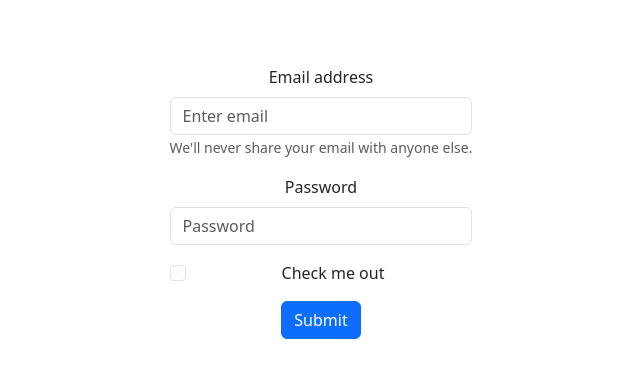
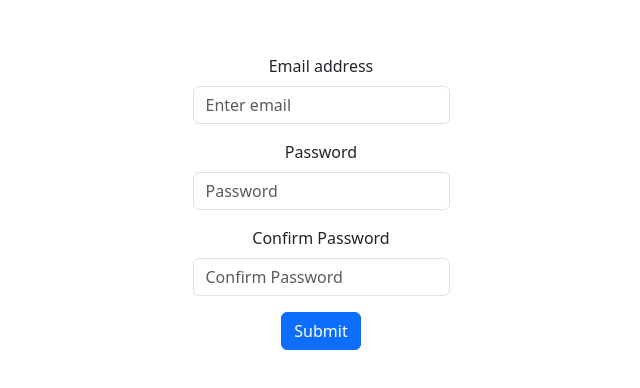
Before and after one commit to Umang-saxena/firebase-authentication, a React (Vite) app: page / in a window 1280 px wide. Shown: the part 198-586 px from the top of the page, without its empty margins (319-959 px from the left). Built offline with nearby package versions, Linux system fonts and the light colour scheme.

Commit message:
Formik Register working

```diff
--- a/package.json
+++ b/package.json
@@ -11,9 +11,11 @@
   },
   "dependencies": {
     "bootstrap": "^5.3.5",
+    "formik": "^2.4.6",
     "react": "^19.0.0",
     "react-bootstrap": "^2.10.9",
-    "react-dom": "^19.0.0"
+    "react-dom": "^19.0.0",
+    "yup": "^1.6.1"
   },
   "devDependencies": {
     "@eslint/js": "^9.21.0",
--- a/src/App.jsx
+++ b/src/App.jsx
@@ -1,13 +1,14 @@
 import { useState } from 'react'
-import Login from './components/Login'
+import Register from './components/Register'
 import './App.css'
+import 'bootstrap/dist/css/bootstrap.min.css';
 
 function App() {
 
   return (
     <>
-    <div className="row">
-      <Login />
+    <div className="App">
+      <Register />
     </div>
 
     </>
--- a/src/components/Login.jsx
+++ /dev/null
@@ -1,29 +0,0 @@
-import Button from "react-bootstrap/Button";
-import Form from "react-bootstrap/Form";
-
-function BasicExample() {
-  return (
-    <Form>
-      <Form.Group className="mb-3" controlId="formBasicEmail">
-        <Form.Label>Email address</Form.Label>
-        <Form.Control type="email" placeholder="Enter email" />
-        <Form.Text className="text-muted">
-          We'll never share your email with anyone else.
-        </Form.Text>
-      </Form.Group>
-
-      <Form.Group className="mb-3" controlId="formBasicPassword">
-        <Form.Label>Password</Form.Label>
-        <Form.Control type="password" placeholder="Password" />
-      </Form.Group>
-      <Form.Group className="mb-3" controlId="formBasicCheckbox">
-        <Form.Check type="checkbox" label="Check me out" />
-      </Form.Group>
-      <Button variant="primary" type="submit">
-        Submit
-      </Button>
-    </Form>
-  );
-}
-
-export default BasicExample;
--- /dev/null
+++ b/src/components/Register.jsx
@@ -0,0 +1,43 @@
+import Form from "react-bootstrap/Form";
+import Button from "react-bootstrap/Button";
+import { useFormik } from "formik";
+
+const initialValues = {
+  email: "",
+  password: "",
+  confirm_password: "",
+};
+
+
+const Register = () => {
+  const formik = useFormik({
+    initialValues:initialValues,
+    onSubmit: (values) => {
+      console.log(formik.values);
+    },
+  });
+  // console.log(formik)
+
+  return (
+    <Form  onSubmit={formik.handleSubmit}>
+      <Form.Group className="mb-3" controlId="email">
+        <Form.Label>Email address</Form.Label>
+        <Form.Control type="email" placeholder="Enter email" values={formik.values.email} onChange={formik.handleChange} onBlur={formik.handleBlur} />
+      </Form.Group>
+      <Form.Group className="mb-3" controlId="password">
+        <Form.Label>Password</Form.Label>
+        <Form.Control type="password" placeholder="Password" values={formik.values.password} onChange={formik.handleChange} onBlur={formik.handleBlur} />
+      </Form.Group>
+      <Form.Group className="mb-3" controlId="confirm_password">
+        <Form.Label>Confirm Password</Form.Label>
+        <Form.Control type="password" placeholder="Confirm Password" values={formik.values.confirm_password} onChange={formik.handleChange} onBlur={formik.handleBlur} />
+      </Form.Group>
+
+      <Button variant="primary" type="submit">
+        Submit
+      </Button>
+    </Form>
+  );
+};
+
+export default Register;
```
Also changed, not shown: 1 other file (tests, documents, lock files or other folders).
